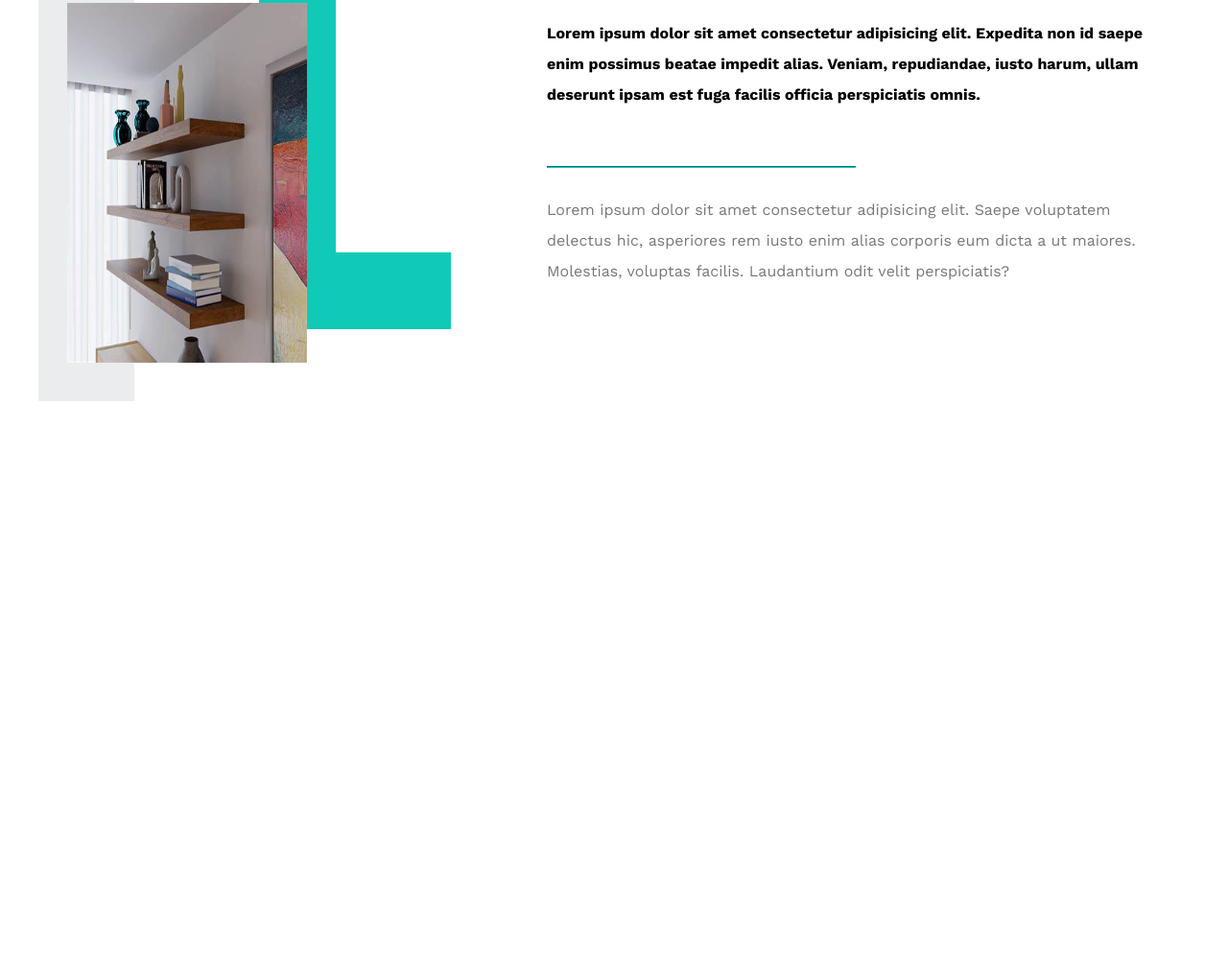
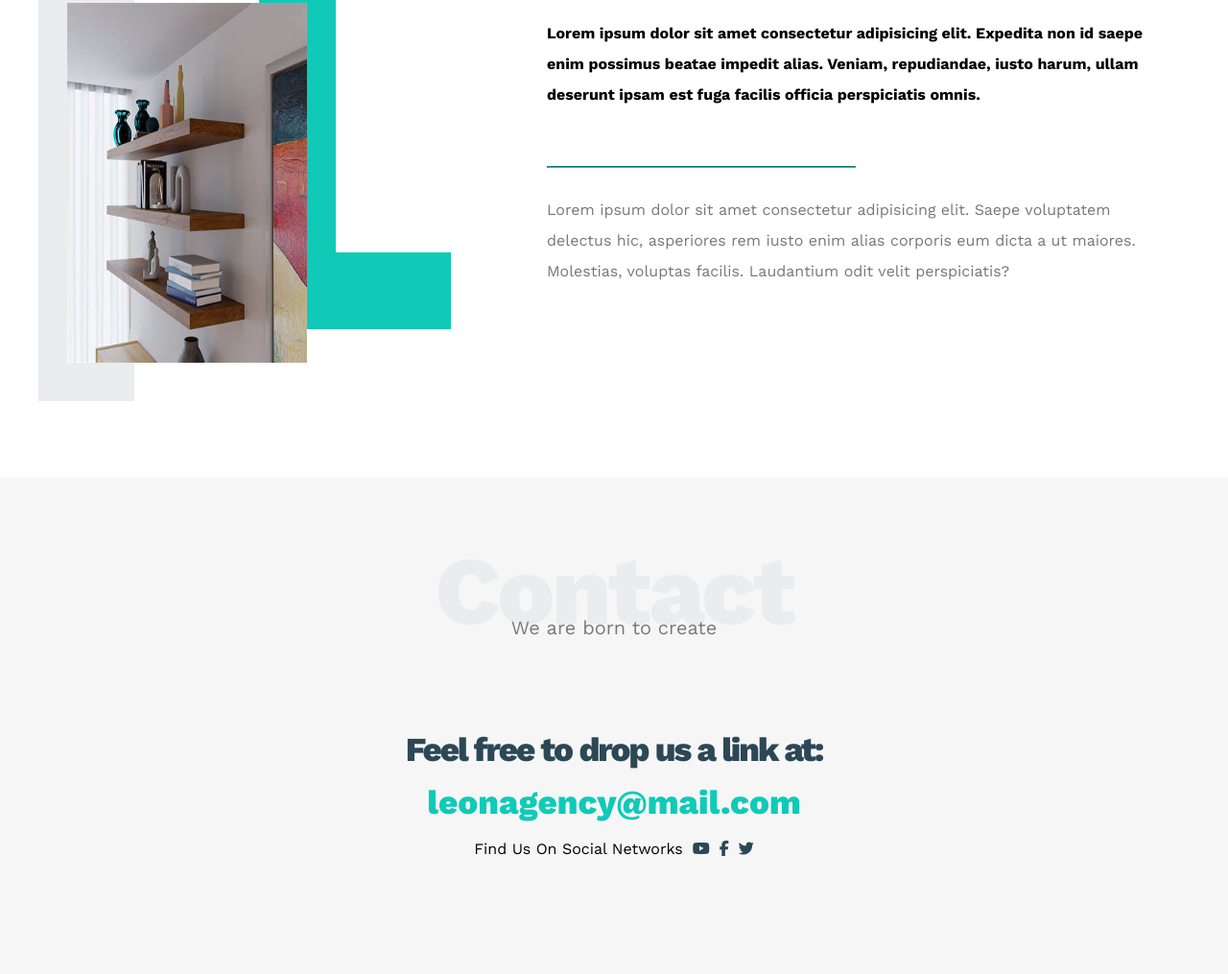
Before and after one commit to qais25/Leon_Project, a plain HTML site: page index.html in a window 1280 px wide. Shown: the part 3401-4416 px from the top of the page at 96% size. Before the commit the page ends 3899 px from the top, so only its background shows below. Drawn offline with nearby package versions, Linux system fonts and the light colour scheme.

Commit message:
feat : add contact section

```diff
--- a/css/leon.css
+++ b/css/leon.css
@@ -444,3 +444,54 @@ body {
 }
 
 /* End About */
+
+/* Start Contact */
+.contact {
+    padding-top: var(--section-paddding);
+    padding-bottom: var(--section-paddding);
+    background-color: var(--section-background);
+}
+
+.contact .info {
+    padding-top: var(--section-paddding);
+    padding-bottom: var(--section-paddding);
+    text-align: center;
+}
+
+.contact .info .label {
+    font-size: 35px;
+    color: var(--secondary-color);
+    font-weight: 800;
+    letter-spacing: -2px;
+    margin-bottom: 15px;
+}
+
+.contact .info .link {
+    display: block;
+    text-decoration: none;
+    color: var(--main-color);
+    font-size: 35px;
+    font-weight: 800;
+}
+
+.contact .info .social {
+    display: flex;
+    justify-content: center;
+    margin-top: 20px;
+    font-size: 16px;
+}
+
+.contact .info .social i {
+    margin-left: 10px;
+    color: var(--secondary-color);
+}
+
+@media (max-width:767px) {
+
+    .contact .info .label,
+    .contact .info .link {
+        font-size: 25px;
+    }
+}
+
+/* End Contact */
--- a/index.html
+++ b/index.html
@@ -159,7 +159,7 @@
     <!-- Start About -->
     <div class="about">
         <div class="container">
-            <h2 class="special-heading">about</h2>
+            <h2 class="special-heading">About</h2>
             <p>Less is more work</p>
             <div class="about-content">
                 <div class="image">
@@ -174,6 +174,25 @@
         </div>
     </div>
     <!-- End About -->
+
+    <!-- Start Contact -->
+    <div class="contact">
+        <div class="container">
+            <h2 class="special-heading">Contact</h2>
+            <p>We are born to create</p>
+            <div class="info">
+                <p class="label">Feel free to drop us a link at:</p>
+                <a href="mailto:leoagency@mail.com?sumbject=Contact" class="link">leonagency@mail.com</a>
+                <div class="social">
+                    Find Us On Social Networks
+                    <i class="fab fa-youtube"></i>
+                    <i class="fab fa-facebook-f"></i>
+                    <i class="fab fa-twitter"></i>
+                </div>
+            </div>
+        </div>
+    </div>
+    <!-- End Contact -->
 </body>
 
 </html>
```
